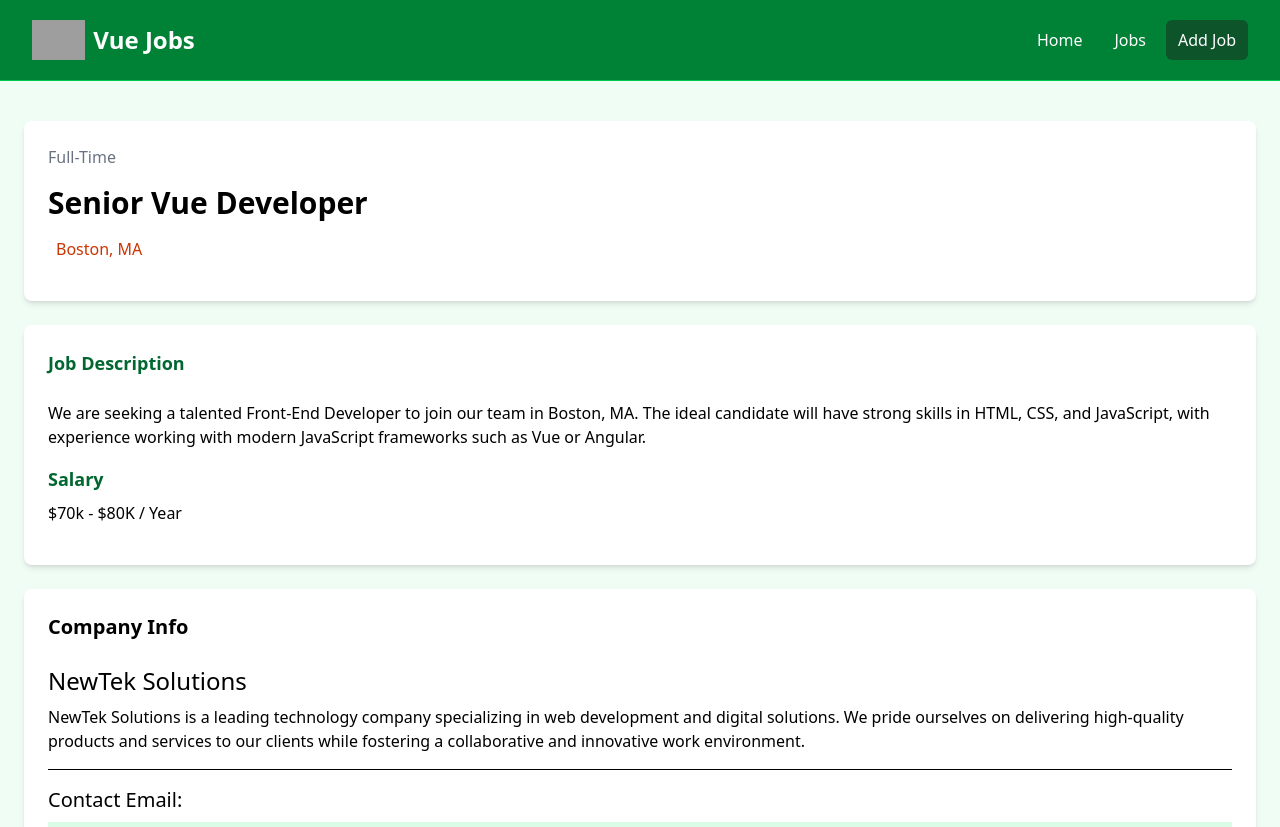
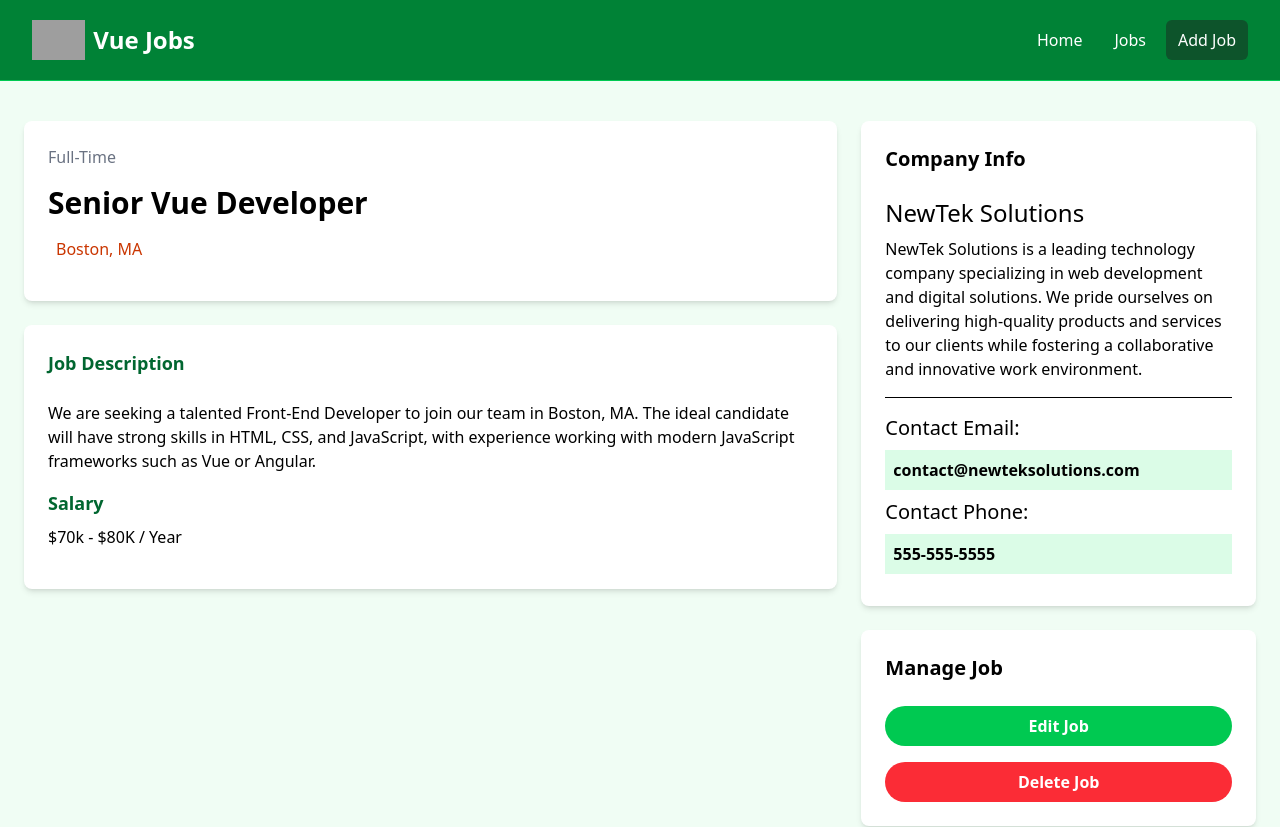
Before and after one commit to MichelleH17/job-list, a Vue app: page /jobs/add in a window 1280 px wide. Shown: the top 827 px of the page. Built offline with nearby package versions, Linux system fonts and the light colour scheme; grey boxes are pictures that could not be loaded.

Commit message:
fix: grid on md screens

```diff
--- a/src/views/JobView.vue
+++ b/src/views/JobView.vue
@@ -3,8 +3,8 @@
 <template>
   <section class="bg-green-50">
     <div class="container m-auto py-10 px-6">
-      <div class="grid grid-cols-1 md:grid-cols-70/30 w-full gap-6">
-        <main>
+      <div class="grid grid-cols-1 md:grid-cols-3 gap-6">
+        <main class="md:col-span-2">
           <div
             class="bg-white p-6 rounded-lg shadow-md text-center md:text-left"
           >
```
